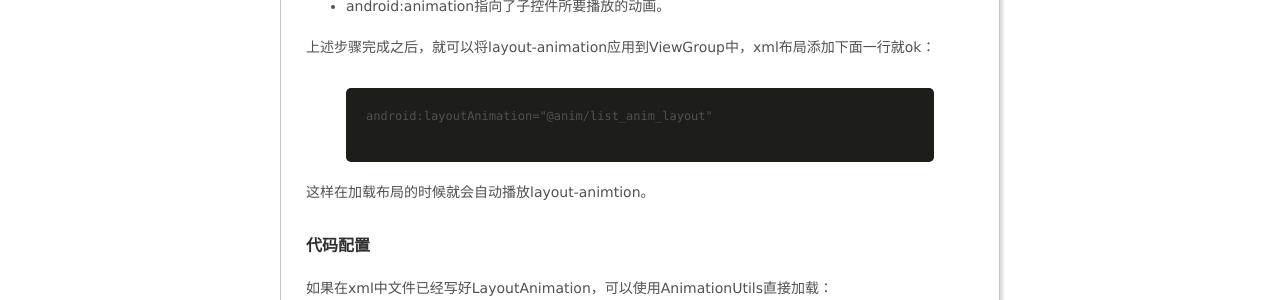
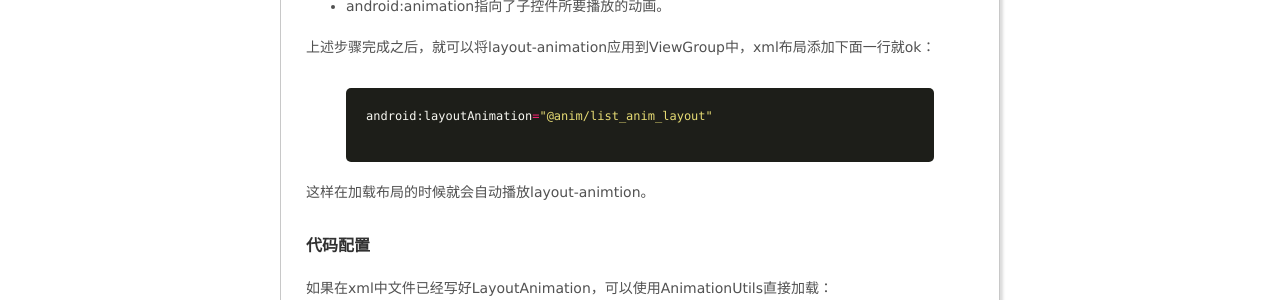
Before and after one commit to mxn21/mxn21.github.io, a Jekyll site: the page built from _posts/2015-10-10-LayoutAnimation使用.md, in a window 1280 px wide. Shown: the part 853-1153 px from the top of the page. Built offline with Jekyll 4.4.1, drawn with Linux system fonts in a browser that asks for light colours; Markdown is read by kramdown in place of the engine named in the settings; comment, search, counter and statistics services are not loaded.

Commit message:
234423423

```diff
--- a/_posts/2015-10-10-LayoutAnimation使用.md
+++ b/_posts/2015-10-10-LayoutAnimation使用.md
@@ -30,7 +30,7 @@
 
 上述步骤完成之后，就可以将layout-animation应用到ViewGroup中，xml布局添加下面一行就ok：
 
-    {% highlight xml %}
+    {% highlight c %}
 android:layoutAnimation="@anim/list_anim_layout"
     {% endhighlight %}
 
```
Also changed, not shown: _posts/2015-10-13-java的四种引用.md (+0 -1 lines).
